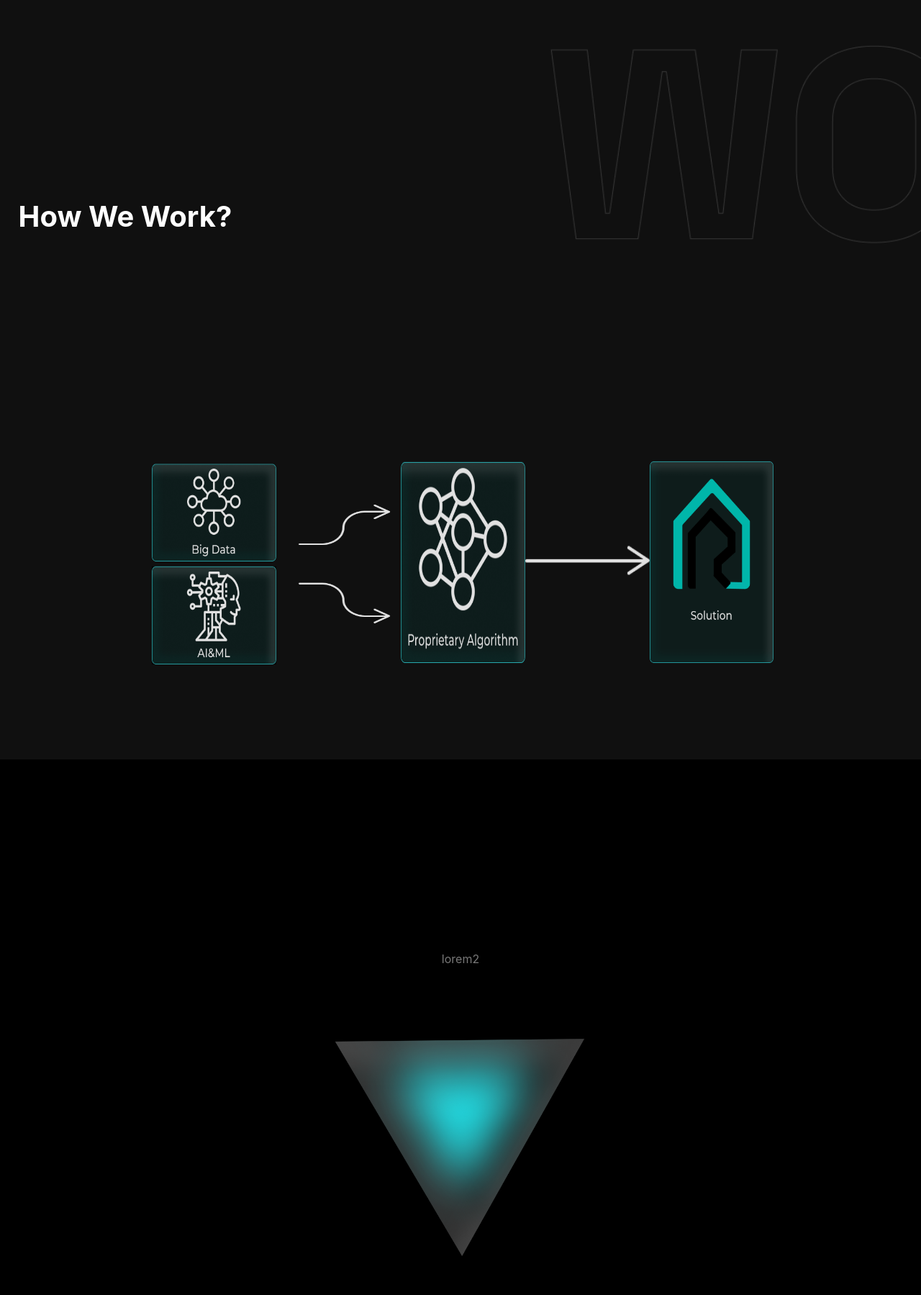
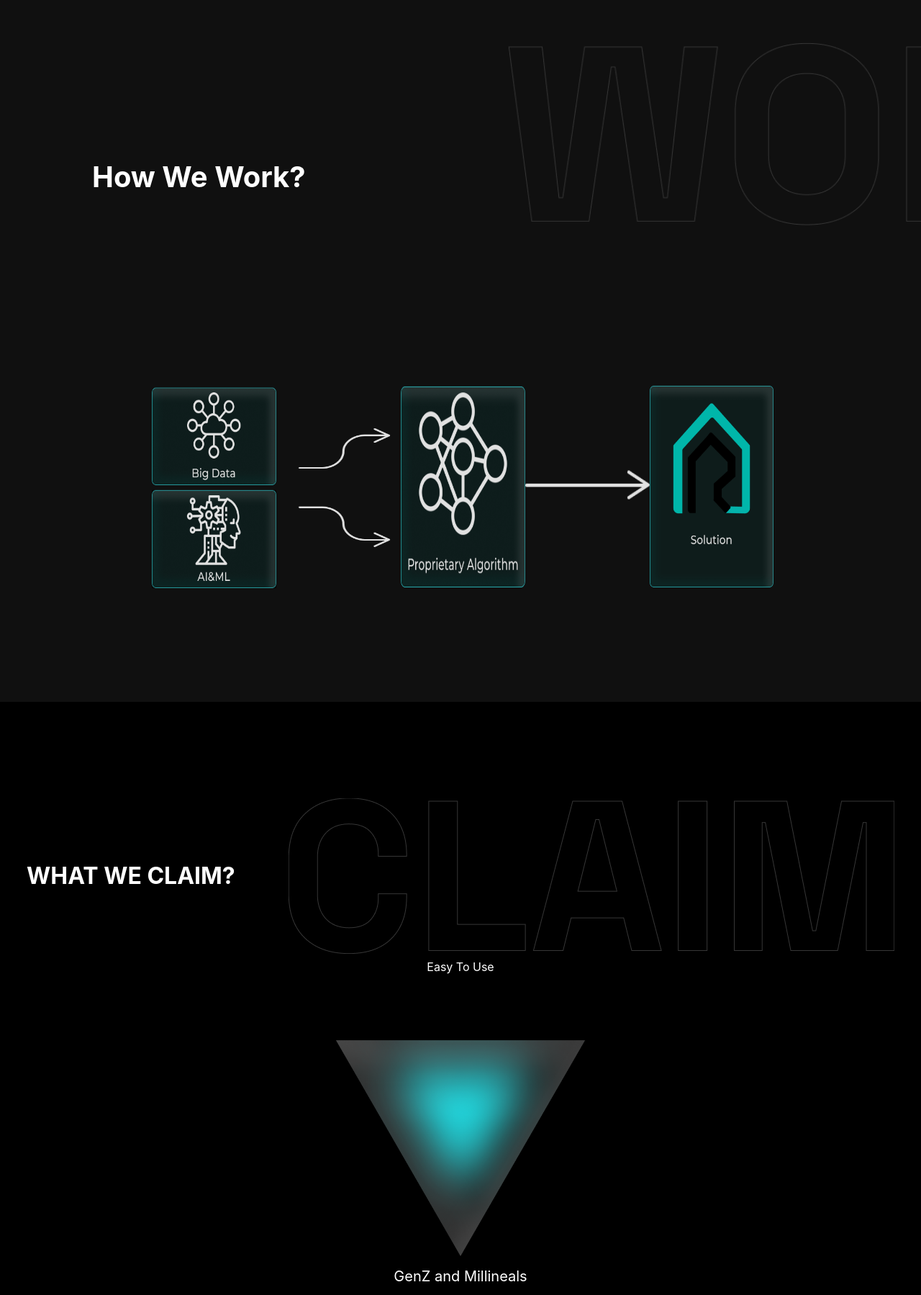
Before and after one commit to eekshitchawla/rectr, a React (Create React App) app: page / in a window 1280 px wide. Shown: the part 2441-4240 px from the top of the page at 72% size. Built offline with nearby package versions, Linux system fonts and the light colour scheme.

Commit message:
added some content

```diff
--- a/src/screens/HowWeWork/HowWeWork.css
+++ b/src/screens/HowWeWork/HowWeWork.css
@@ -7,13 +7,17 @@
     flex-wrap: wrap;
     align-items: center;
     justify-content: center;
-    padding-top: 10vh;
-}
+    }
 #headingWork{
     width: 100%;
     color: white;
     padding: 2%;
     font-size: 20px;
+}
+#h1Heading{
+    position: absolute;
+    left: 10vw;
+    padding: 0;
 }
 
 .fade-in-element{
--- a/src/screens/Navbar/Navbar.css
+++ b/src/screens/Navbar/Navbar.css
@@ -65,7 +65,7 @@
     bottom: 0;
     left: 25%;
     width: 0;
-    height: 1px;
+    height: 3px;
     background-color: #00B7A9;
     transition: width 0.3s ease-in-out;
   }
--- a/src/screens/Team/Team.css
+++ b/src/screens/Team/Team.css
@@ -1,5 +1,5 @@
 #teamPageCard {
-    height: 150vh;
+    height: 180vh;
     background-image: url('../../assets/team.png');
     background-repeat: no-repeat;
     background-size: cover;
@@ -122,7 +122,7 @@
 
 #msgFaq, #msgFaq2{
     width: 30%;
-    height: 30px;
+    height: 10vh;
     box-shadow: 2px 2px 5px  white;
     /* background-color: rgb(255,255,255,0.2); */
     background-color: transparent;
@@ -133,7 +133,7 @@
     display: flex;
 }
 #msgFaq2{
-    margin: 10vh 1vh;
+    margin: 15vh 1vh;
 }
 #tri{
     height: 1.5vh;
--- a/src/screens/Team/Team.js
+++ b/src/screens/Team/Team.js
@@ -21,13 +21,9 @@ const Team = () => {
         setClickedHost(!isClickedHost)
     }
     const members = [
-        { key: 1, memName: "SreSanjai1", designation: "Owner", picUrl: avatar },
-        { key: 2, memName: "SreSanjai2", designation: "Manager", picUrl: avatar },
-        { key: 3, memName: "SreSanjai3", designation: "Developer", picUrl: avatar },
-        { key: 4, memName: "SreSanjai4", designation: "Owner", picUrl: avatar },
-        { key: 5, memName: "SreSanjai5", designation: "Manager", picUrl: avatar },
-        { key: 6, memName: "SreSanjai6", designation: "Developer", picUrl: avatar },
-        { key: 7, memName: "SreSanjai7", designation: "Developer", picUrl: avatar },
+        { key: 1, memName: "SreSanjai", designation: "Founder and CEO", picUrl: avatar },
+        { key: 2, memName: "Dhanush", designation: "Front-End", picUrl: avatar },
+        { key: 3, memName: "Suresh", designation: "Social Media and Content", picUrl: avatar },
     ];
 
     const memberCards = members.map((member, idx) => (
@@ -79,8 +75,14 @@ const Team = () => {
                                 <div id="dropUpContent"> Host your Property! <img id={isClickedHost ? "triTurn" : "tri"} src={tri} alt="" /></div>
                             </div>
                             <div id="msf">
-                                {isClickedFaq ? <div id="msgFaq" >Message displayed faq!</div> : null}
-                                {isClickedHost ? <div id="msgFaq2" >Message displayed host!</div> : null}
+                                {isClickedFaq ? <div id="msgFaq" >Download the app from play store ( Launching Soon).
+
+                                    Search the desired Rental house you prefer from filters and search.Absolutely Free.
+
+                                    Register. Scheduled-Visit. Own-it. </div> : null}
+                                {isClickedHost ? <div id="msgFaq2" >For Now we accepting Rental house around Tamilnadu.
+
+                                    Submit Your Property for Free Here!.</div> : null}
                             </div>
                         </div>
                     </div>
--- a/src/screens/Triangle/Triangle.css
+++ b/src/screens/Triangle/Triangle.css
@@ -37,3 +37,15 @@
       transform: rotate(180deg);
     }
   }
+
+#headingTri{
+  color: white;
+
+}
+
+#headTriCont{
+  display: flex;
+  width: 100%;
+  align-items: center;
+  justify-content: space-around;
+}
--- a/src/screens/Triangle/Triangle.js
+++ b/src/screens/Triangle/Triangle.js
@@ -106,6 +106,8 @@
 import React, { useState, useEffect, useRef } from "react";
 import "../Triangle/Triangle.css";
 import TrianglePic from "../../assets/triangle.png";
+import claim from "../../assets/claim.png";
+
 
 const Triangle = ({ count, setCount }) => {
     const [isRotated, setIsRotated] = useState(false);
@@ -153,7 +155,7 @@ const Triangle = ({ count, setCount }) => {
         justifyContent: "center",
         alignItems: "center",
         backgroundSize: "cover",
-        animation: isRotated ? "bgchange 4s ease-in-out" : ""
+        animation: isRotated ? "bgchange 4s ease-in-out" : "",
     };
 
     const triangleStyles = {
@@ -169,7 +171,8 @@ const Triangle = ({ count, setCount }) => {
         transition: "opacity 0.5s ease-in-out, transform 1s ease-in-out",
     };
 
-    const textTriangle = ["lorem1", "lorem2", "lorem3"];
+    const textTriangle = ["Security", "Efficiency", "Easy To Use"]
+    const contextTriangle = ["No Compromise", "40% Faster than the current market", "GenZ and Millineals"]
     const rotateIt = () => {
         setIsRotated((prevState) => !prevState);
     };
@@ -179,7 +182,7 @@ const Triangle = ({ count, setCount }) => {
         const timer = setInterval(() => {
             setTextIndex((prevIndex) => (prevIndex + 1) % textTriangle.length);
             rotateIt()
-        }, 2000);
+        }, 4000);
 
         return () => {
             clearInterval(timer);
@@ -189,6 +192,12 @@ const Triangle = ({ count, setCount }) => {
     return (
         <>
             <div style={trianglePage}>
+                <div id="headTriCont">
+                    <div id="headingTri">
+                        <h1>WHAT WE CLAIM?</h1>
+                    </div>
+                    <img src={claim} alt="" />
+                </div>
                 <div style={textOpac}>
                     {textTriangle.map((val, index) => (
                         <div
@@ -204,6 +213,21 @@ const Triangle = ({ count, setCount }) => {
                     ))}
                 </div>
                 <img id="imgRot" ref={triangleRef} src={TrianglePic} alt="" style={triangleStyles} />
+                <div id="textOpac">
+                    {contextTriangle.map((val, index) => (
+                        <div div
+                            key={index}
+                            style={{
+                                display: index === textIndex ? "block" : "none",
+                                animation: index === textIndex ? "textAnimation 2s ease-in-out" : "",
+                                padding: '2vh',
+                                fontSize: '20px'
+                            }}
+                        >
+                            {val}
+                        </div>
+                    ))}
+                </div>
             </div>
         </>
     );
```
